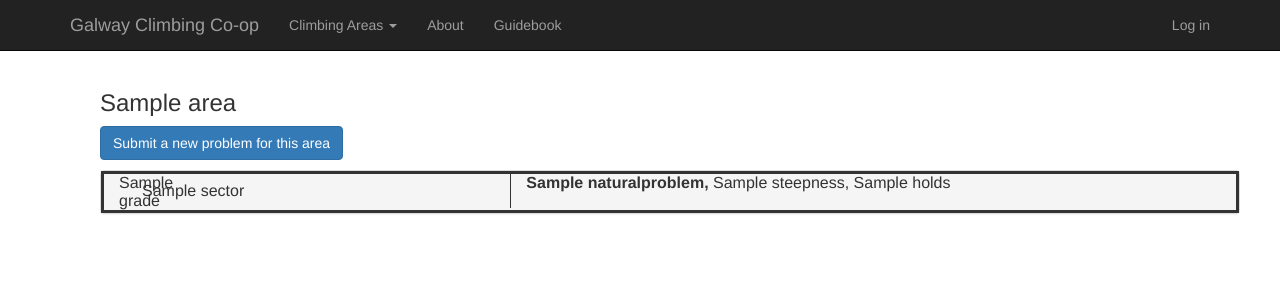
After one commit to jalibras/coop, a Django app: template coop/guide/templates/guide/BKParea.html in a window 1280 px wide. The commit adds this page. Shown: the top 300 px of the page. Run offline with Django 3.2, Linux system fonts and the light colour scheme; the template is opened without the code that fills it: most values are stand-ins (such as "Sample title", 1, 10 or a date in 2020); some libraries are stand-ins or nearby versions.

Commit message:
various improvements from MOB

```diff
--- a/coop/guide/admin.py
+++ b/coop/guide/admin.py
@@ -3,8 +3,7 @@ from django.contrib import admin
 from django.conf import settings
 from django.utils.html import format_html
 
-from guide.models import ArtificialProblem,NaturalProblem,Area,ProblemImage,ProblemVideo,Comment,Send
-
+from guide.models import ArtificialProblem,NaturalProblem,Area,ProblemImage,ProblemVideo,Comment,Send,Sector
 
 # Register your models here.
 
@@ -31,7 +30,6 @@ class NaturalProblemAdmin(admin.ModelAdmin):
     list_filter = ('area','grade','steepness')
     list_display = ('area','grade','steepness')
     inlines = [ProblemImageInline,CommentInline,ProblemVideoInline]
-    pass
 
 
 
@@ -39,5 +37,6 @@ class NaturalProblemAdmin(admin.ModelAdmin):
 admin.site.register(ArtificialProblem,ArtificialProblemAdmin)
 admin.site.register(NaturalProblem,NaturalProblemAdmin)
 admin.site.register(Area,AreaAdmin)
+admin.site.register(Sector)
 admin.site.register(ProblemImage)
 admin.site.register(Send)
--- a/coop/guide/forms.py
+++ b/coop/guide/forms.py
@@ -20,6 +20,9 @@ class AddArtificialProblemForm(ModelForm):
     class Meta:
         model = ArtificialProblem
         exclude = ['exists','owner','approved']
+        widgets = {
+                'sector':forms.Select(choices=(('a','a'))),
+                }
 
 
 
--- /dev/null
+++ b/coop/guide/templates/guide/BKParea.html
@@ -0,0 +1,45 @@
+
+{% extends "base.html" %}
+
+{% load static %}
+
+{% block main %}
+
+
+<div class="container">
+    <h3>{{area.name}}</h3>
+    {% if True %}
+    <a href="{% url "guide:submit"%}?type={{area.area_type}}&area={{area.id}}" class="btn btn-primary" role="button">Submit a new problem for this area</a>
+    {% elif False %}
+    <a href="{% url "login"%}?next={{ request.path }}" class="btn btn-primary" role="button">Login to submit a new problem for this area</a>
+
+    {% endif %}
+    <p>
+    <div class="panel-group">
+        {% for prob in prob_list %}
+        <div class="panel panel-default">
+            <div class="panel-heading" data-toggle="collapse" href="#collapse{{prob.id}}">
+                <h3 class="panel-title container-fluid" style="">
+                    <div class="row problem-info">
+                        <div class="col-md-2 problem-grade" data="{{prob.grade}}">{{prob.grade}}</div>
+                        <div class="col-md-4 problem-sector">{{prob.sector}}</div>
+                        <div class="col-md-6 problem-heading"> <strong>{% if prob.naturalproblem %}{{prob.naturalproblem.name}}, {%endif%} </strong> {{prob.steepness}}{% if prob.artificialproblem %}, {{prob.artificialproblem.holds}}{% endif%} </div>
+                    </div>
+                </h3>
+            </div>
+            <div id="collapse{{prob.id}}" class="panel-collapse collapse">
+                <div class="panel-body">
+                    <p>{{prob.description}}
+                    <p><a href="{% url "guide:problem" id=prob.id%}">Full details with pictures and videos</a>
+                </div>
+            </div>
+        </div>
+        {% endfor %}
+
+    </div>
+</div>
+
+
+<script src="{% static "js/area.js" %}"></script>
+
+{% endblock %}
--- a/coop/static/css/starter-template.css
+++ b/coop/static/css/starter-template.css
@@ -53,14 +53,35 @@ body {
 .panel-title {
 }
 
+.problem-info {
+    border-style:solid;
+}
+
 .problem-grade {
+    /*
     display:inline-block;
     padding:8px;
     border-radius:3px 0px 0px 3px;
-    width: 45px;
     background-color:#fff;
+    */
+    max-width:30px;
+}
+
+.problem-sector {
+    display:inline-block;
+    padding:8px;
+    border-right:solid;
+    border-width:1px;
 }
 
 .problem-heading {
     display:inline-block;
 }
+
+.problem-list-item {
+    cursor:pointer;
+}
+
+.problem-info-sign {
+    font-size:20px;
+}
--- a/coop/templates/base.html
+++ b/coop/templates/base.html
@@ -40,20 +40,19 @@
             <span class="icon-bar"></span>
             <span class="icon-bar"></span>
           </button>
-          <a class="navbar-brand" href="#">Galway Climbing Co-op</a>
+          <a class="navbar-brand" href="/">Galway Climbing Co-op</a>
         </div>
         <div id="navbar" class="collapse navbar-collapse">
           <ul class="nav navbar-nav">
-              <li class="active"><a href="{% url "homepage:index"%}">Home</a></li>
             <li class="dropdown">
-                <a class="dropdown-toggle" data-toggle="dropdown" role="button" aria-haspopup="true" aria-expanded="false" >Climbing Areas <span class="caret"></span></a>
+            <a class="dropdown-toggle" data-toggle="dropdown" role="button" aria-haspopup="true" aria-expanded="false" >Climbing Areas <span class="caret"></span></a>
                 <ul class="dropdown-menu">
                     {% for a in areas %}
                     <li> <a href="{% url "guide:area" a.id %}">{{a.name}}</a> </li>
                     {% endfor %}
                 </ul>
             </li>
-            <li><a href="#contact">Contact</a></li>
+            <li><a href="#about">About</a></li>
             <li><a href="{% url "guide:index" %}">Guidebook</a></li>
             <!--<li><a href="{% url "guide:index"%}">Problems</a></li>-->
             {% block navitems %}
```
Also changed, not shown: coop/guide/models.py (+9 -2 lines), coop/guide/templates/guide/area.html (+27 -19 lines), coop/guide/migrations/0011_auto_20161220_1656.py (added), coop/guide/migrations/0012_baseproblem_sector.py (added), coop/guide/migrations/0013_sector.py (added).
